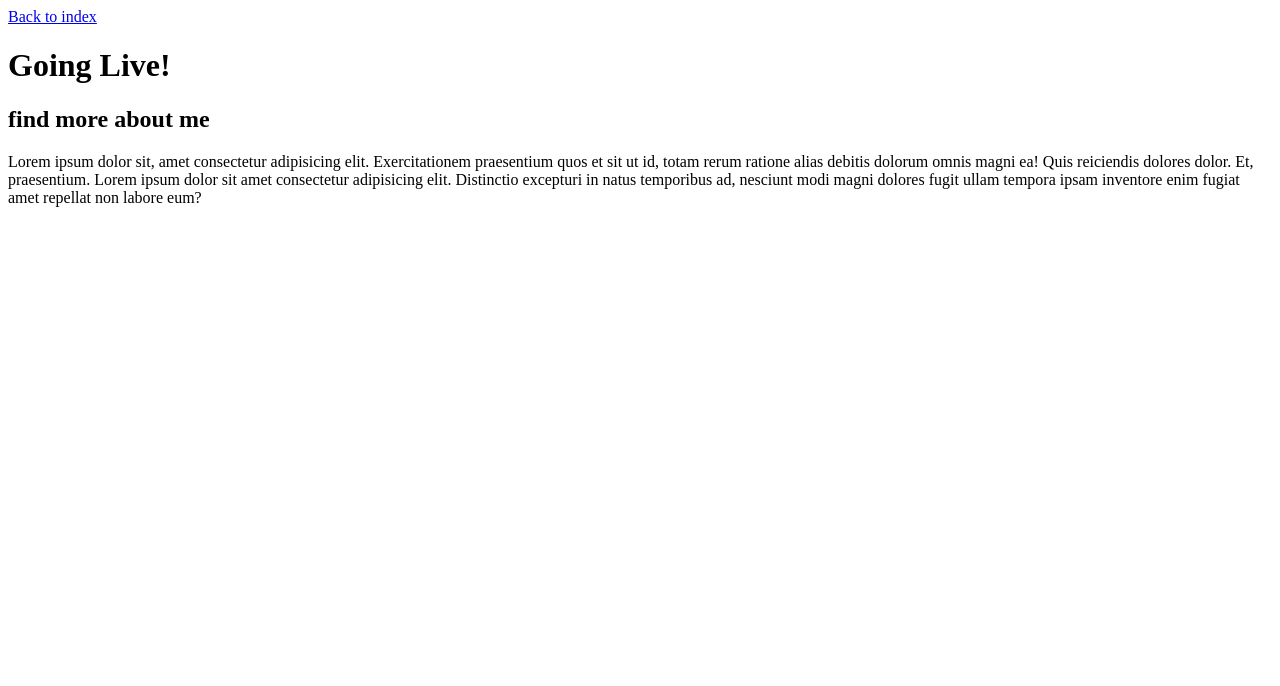
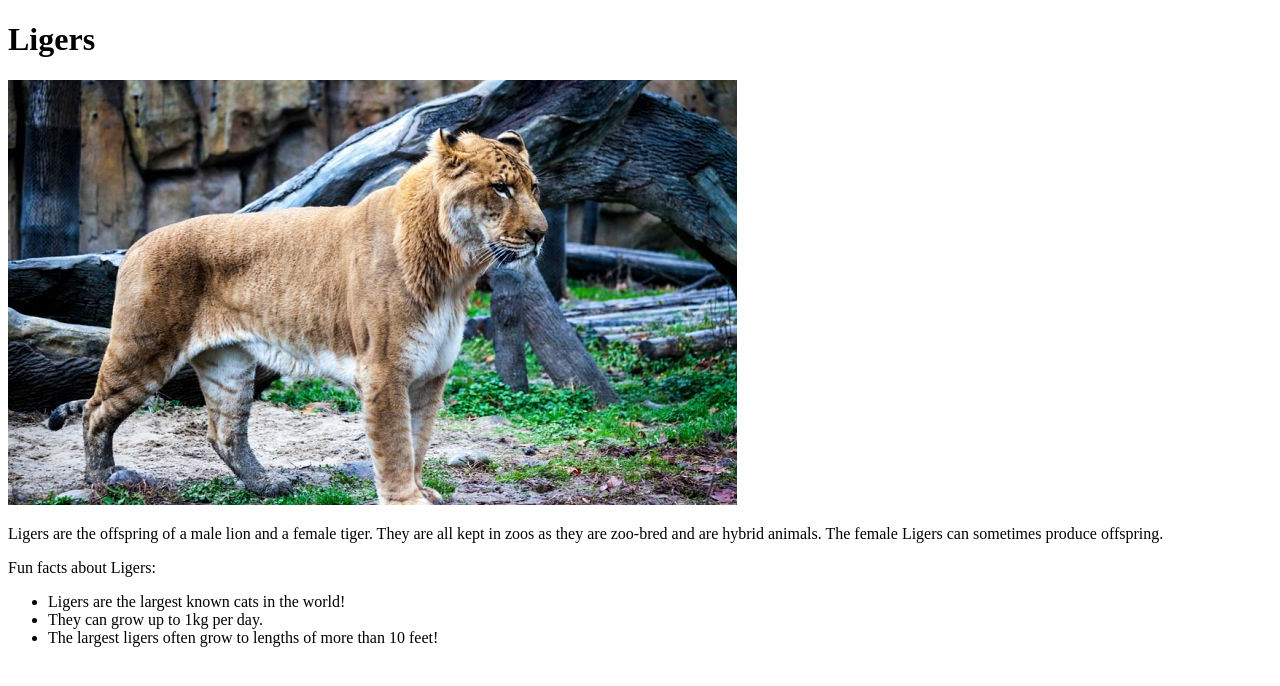
Before and after one commit to vpvnguyen/go-live, a plain HTML site: page about-me.html in a window 1280 px wide. Drawn offline with Linux system fonts and the light colour scheme.

Commit message:
added html dedicated to the Liger

```diff
--- a/about-me.html
+++ b/about-me.html
@@ -6,12 +6,14 @@
     <meta http-equiv="X-UA-Compatible" content="ie=edge">
     <title>Document</title>
 </head>
-<body>
-    <a href="./index.html">Back to index</a>
-    <h1>Going Live!</h1>
-    <h2>find more about me</h2>
-    <p>Lorem ipsum dolor sit, amet consectetur adipisicing elit. Exercitationem praesentium quos et sit ut id, totam rerum ratione alias debitis dolorum omnis magni ea! Quis reiciendis dolores dolor. Et, praesentium.
-        Lorem ipsum dolor sit amet consectetur adipisicing elit. Distinctio excepturi in natus temporibus ad, nesciunt modi magni dolores fugit ullam tempora ipsam inventore enim fugiat amet repellat non labore eum?
-    </p>
+    <h1>Ligers</h1>
+    <img src="./images/about-me.jpg" alt="">
+    <p>Ligers are the offspring of a male lion and a female tiger. They are all kept in zoos as they are zoo-bred and are hybrid animals. The female Ligers can sometimes produce offspring. </p>
+    <p>Fun facts about Ligers: </p>
+    <ul>
+        <li>Ligers are the largest known cats in the world!</li>
+        <li>They can grow up to 1kg per day.</li>
+        <li>The largest ligers often grow to lengths of more than 10 feet!</li>
+    </ul>
 </body>
 </html>
```
Also changed, not shown: images/about-me.jpg (added).
